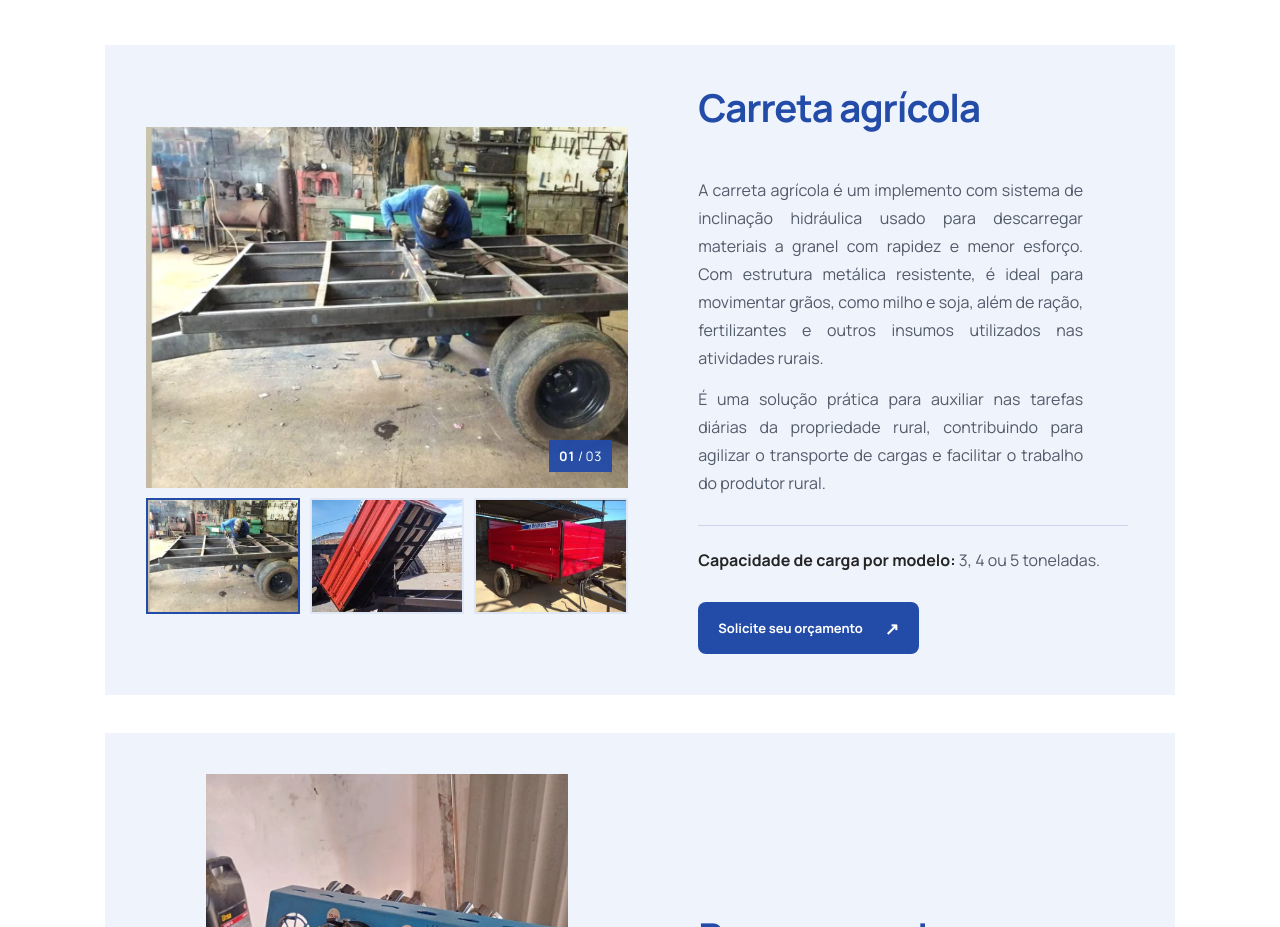
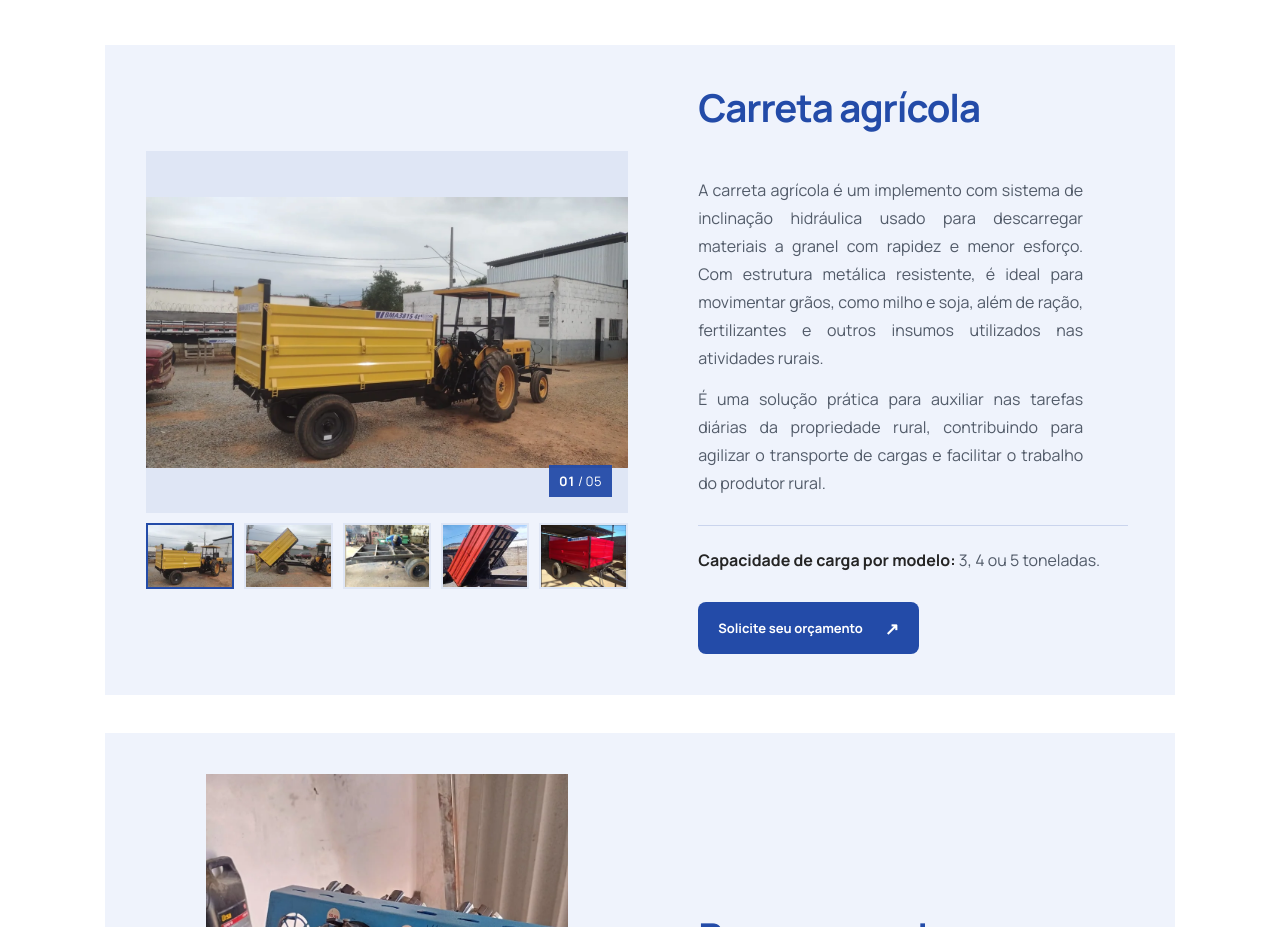
Before and after one commit to molinari10/barrosestruturasemaquinas, a plain HTML site: page index.html in a window 1280 px wide. Shown: the part 2982-3909 px from the top of the page. Drawn offline with Linux system fonts and the light colour scheme.

Commit message:
Mostra as fotos da carreta amarela na galeria

```diff
--- a/index.html
+++ b/index.html
@@ -153,7 +153,13 @@
         <article class="trailer-card" id="carretas" aria-labelledby="trailer-title">
           <div class="trailer-gallery" id="trailer-gallery" role="group" aria-label="Fotos da carreta agrícola da BMA">
             <div class="trailer-gallery-stage">
-              <figure class="trailer-slide is-active" aria-hidden="false">
+              <figure class="trailer-slide is-active" data-orientation="wide" aria-hidden="false">
+                <img src="assets/carreta-bma-3815-transporte.webp" loading="lazy" decoding="async" alt="Carreta agrícola amarela BMA 3815 acoplada a um trator amarelo" />
+              </figure>
+              <figure class="trailer-slide" data-orientation="wide" aria-hidden="true" hidden>
+                <img src="assets/carreta-bma-3815-basculada.webp" loading="lazy" decoding="async" alt="Carreta agrícola amarela BMA 3815 com a caçamba levantada para descarregar" />
+              </figure>
+              <figure class="trailer-slide" aria-hidden="true" hidden>
                 <img src="assets/carreta-em-fabricacao-realce.webp" loading="lazy" decoding="async" alt="Carreta agrícola em fabricação na oficina da BMA" />
               </figure>
               <figure class="trailer-slide" data-orientation="portrait" aria-hidden="true" hidden>
@@ -162,12 +168,14 @@
               <figure class="trailer-slide" aria-hidden="true" hidden>
                 <img src="assets/carreta-bma-3018.webp" loading="lazy" decoding="async" alt="Carreta agrícola da BMA em pátio de trabalho" />
               </figure>
-              <span class="trailer-gallery-count" aria-live="polite"><b data-trailer-count>01</b> / 03</span>
+              <span class="trailer-gallery-count" aria-live="polite"><b data-trailer-count>01</b> / 05</span>
             </div>
             <div class="trailer-thumbnails" role="group" aria-label="Escolher foto da carreta">
-              <button class="is-active" type="button" aria-label="Mostrar carreta em fabricação" aria-pressed="true" data-trailer-photo="0"><img src="assets/carreta-em-fabricacao-realce-thumb.webp" loading="lazy" decoding="async" alt="" /></button>
-              <button type="button" aria-label="Mostrar carreta basculante levantada" aria-pressed="false" data-trailer-photo="1"><img src="assets/carreta-basculante-realce-thumb.webp" loading="lazy" decoding="async" alt="" /></button>
-              <button type="button" aria-label="Mostrar carreta agrícola no pátio" aria-pressed="false" data-trailer-photo="2"><img src="assets/carreta-bma-3018-thumb.webp" loading="lazy" decoding="async" alt="" /></button>
+              <button class="is-active" type="button" aria-label="Mostrar carreta acoplada ao trator" aria-pressed="true" data-trailer-photo="0"><img src="assets/carreta-bma-3815-transporte-thumb.webp" loading="lazy" decoding="async" alt="" /></button>
+              <button type="button" aria-label="Mostrar carreta amarela basculada" aria-pressed="false" data-trailer-photo="1"><img src="assets/carreta-bma-3815-basculada-thumb.webp" loading="lazy" decoding="async" alt="" /></button>
+              <button type="button" aria-label="Mostrar carreta em fabricação" aria-pressed="false" data-trailer-photo="2"><img src="assets/carreta-em-fabricacao-realce-thumb.webp" loading="lazy" decoding="async" alt="" /></button>
+              <button type="button" aria-label="Mostrar carreta basculante levantada" aria-pressed="false" data-trailer-photo="3"><img src="assets/carreta-basculante-realce-thumb.webp" loading="lazy" decoding="async" alt="" /></button>
+              <button type="button" aria-label="Mostrar carreta agrícola no pátio" aria-pressed="false" data-trailer-photo="4"><img src="assets/carreta-bma-3018-thumb.webp" loading="lazy" decoding="async" alt="" /></button>
             </div>
           </div>
           <div class="trailer-info">
--- a/styles.css
+++ b/styles.css
@@ -147,9 +147,9 @@ h1 em, h2 em { color: inherit; font-style: normal; }
 .trailer-slide { position: absolute; inset: 0; margin: 0; }
 .trailer-slide[hidden] { display: none; }
 .trailer-slide img { display: block; width: 100%; height: 100%; object-fit: cover; object-position: center; }
-.trailer-slide[data-orientation="portrait"] img { object-fit: contain; background: #dfe6f5; }
+.trailer-slide[data-orientation="portrait"] img, .trailer-slide[data-orientation="wide"] img { object-fit: contain; background: #dfe6f5; }
 .trailer-gallery-count { position: absolute; right: 16px; bottom: 16px; padding: 7px 10px; background: rgba(35,75,168,.94); color: var(--white); font-size: 13px; font-variant-numeric: tabular-nums; }
-.trailer-thumbnails { display: grid; grid-template-columns: repeat(3, minmax(0, 1fr)); gap: 10px; margin-top: 10px; }
+.trailer-thumbnails { display: grid; grid-template-columns: repeat(5, minmax(0, 1fr)); gap: 10px; margin-top: 10px; }
 .trailer-thumbnails button { display: block; aspect-ratio: 4 / 3; overflow: hidden; padding: 0; border: 2px solid transparent; background: #dfe6f5; cursor: pointer; }
 .trailer-thumbnails button.is-active { border-color: var(--blue); }
 .trailer-thumbnails button img { display: block; width: 100%; height: 100%; object-fit: cover; }
```
